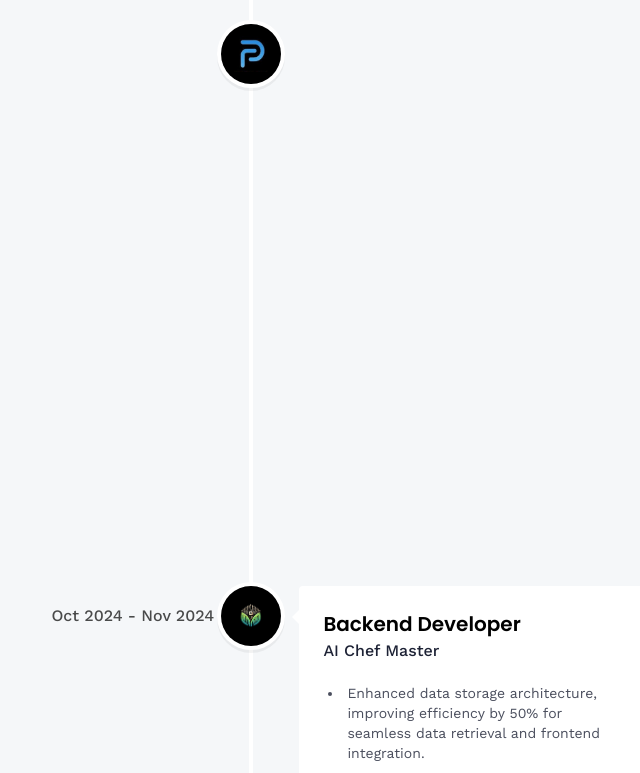
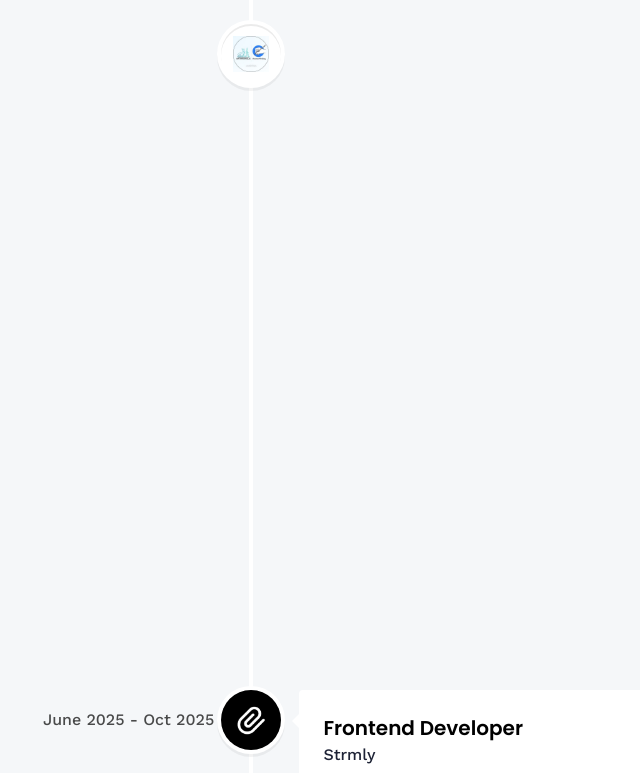
Before and after one commit to Irshad-Ahmaed/Portfolio, a React (Vite) app: page /about in a window 1280 px wide. Shown: the part 1000-1773 px from the top of the page, without its empty margins (389-1029 px from the left). Built offline with nearby package versions, Linux system fonts and the light colour scheme.

Commit message:
Updated experience

```diff
--- a/src/assets/images/index.js
+++ b/src/assets/images/index.js
@@ -4,6 +4,8 @@ import shopify from './shopify.png'
 import starbucks from './starbucks.png'
 import tesla from './tesla.png'
 import logo from './logo.svg'
+import anthroholic_logo from './anthroholic_logo.jfif'
+import strmly from './strmly.png'
 import propel from './propel.jpeg'
 import aichef from './aichef.png'
 
@@ -14,6 +16,8 @@ export {
     starbucks,
     tesla,
     logo,
+    anthroholic_logo,
+    strmly,
     propel,
     aichef,
 }
--- a/src/constants/index.js
+++ b/src/constants/index.js
@@ -1,4 +1,4 @@
-import { propel, aichef, hero } from "../assets/images";
+import { propel, strmly, anthroholic_logo ,aichef, hero } from "../assets/images";
 import {
     car,
     contact,
@@ -112,6 +112,32 @@ export const skills = [
 ];
 
 export const experiences = [
+    {
+        title: "AI Full stack Developer",
+        company_name: "Anthroholic",
+        icon: anthroholic_logo,
+        iconBg: "#fff",
+        date: "Nov 2025 - Jan 2026",
+        points: [
+            "Enhanced the AI evaluator system by designing better prompts and integrating Google Vision OCR to extract and evaluate handwritten answers from images.",
+            "Migrated PostgreSQL from Neon to AWS RDS, ensuring zero data loss and minimal downtime.",
+            "Redesigned the database schema to support role-based access (Admin, User, Member) and tenant-based multi-tenancy, enabling white-labeling of the product for multiple organizations.",
+            "Customized and implemented transactional email templates and built their cron APIs.",
+            "(Ongoing) Designing and implementing a bulk answer evaluation system capable of processing large Q/A batches in the background with real-time streaming of evaluation results."
+        ],
+    },
+    {
+        title: "Frontend Developer",
+        company_name: "Strmly",
+        icon: strmly,
+        iconBg: "#000",
+        date: "June 2025 - Oct 2025",
+        points: [
+            "Developed a pixel-perfect React Native mobile UI using Expo, Zustand, and NativeWind for an immersive user experience.",
+            "Integrated multiple payment systems, including Internal Wallet, Google Pay, and App Store In-App Purchases.",
+            "Led the successful Play Store publication, improving product accessibility for thousands of users."
+        ],
+    },
     {
         title: "Full stack Developer",
         company_name: "Propel Mentorship",
```
Also changed, not shown: src/assets/images/anthroholic_logo.jfif (added), src/assets/images/strmly.png (added).
